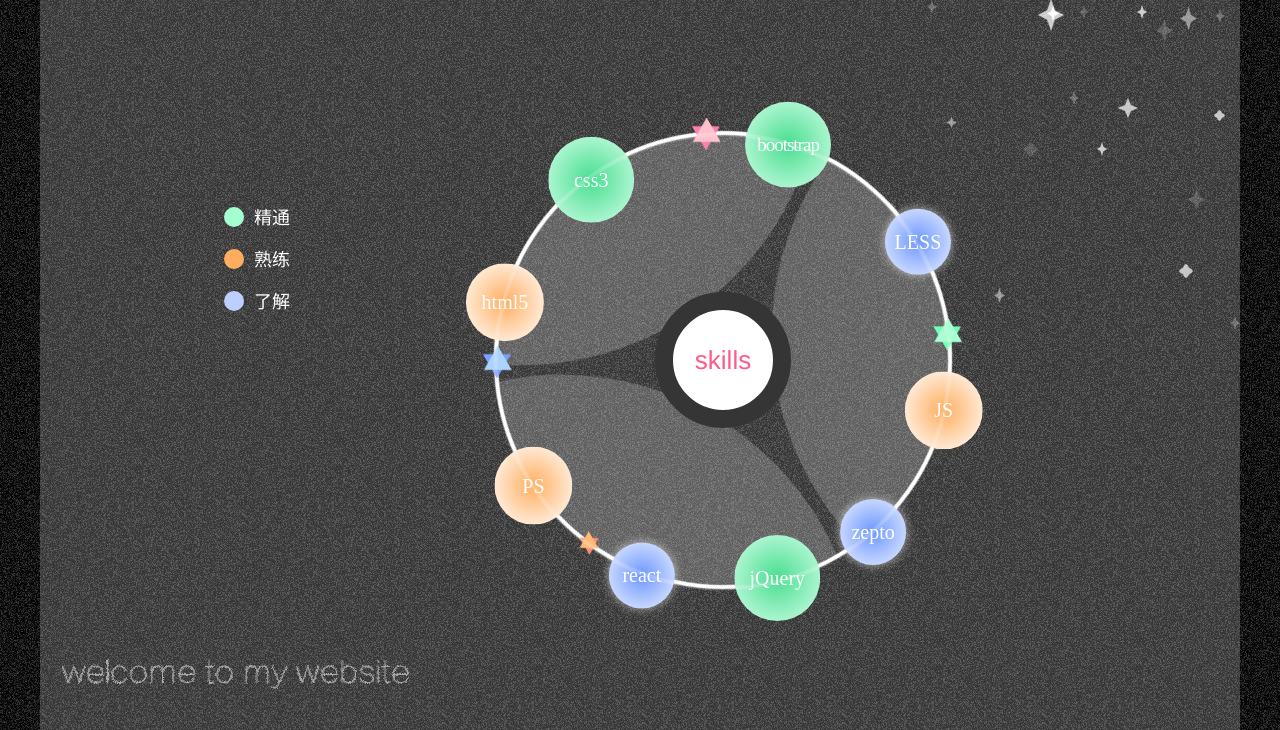
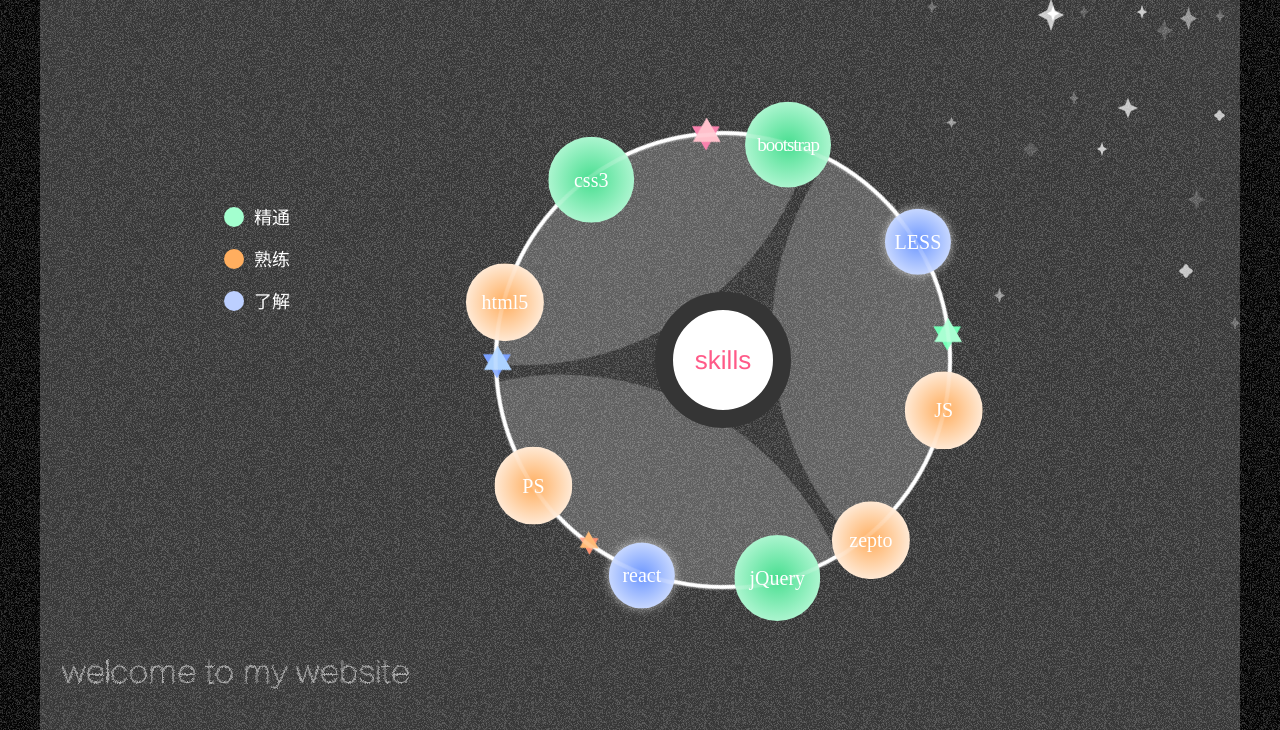
Before and after one commit to selinaJiang/theFirstRepository, a plain HTML site: page skills.html in a window 1280 px wide. Shown: the part 70-800 px from the top of the page. Drawn offline with Linux system fonts and the light colour scheme.

```diff
--- a/skills.html
+++ b/skills.html
@@ -38,7 +38,7 @@
 					<p class="skill4 blue">LESS</p>
 					<p class="skill5 orange">JS</p>
 					<p class="skill6 green">jQuery</p>
-					<p class="skill7 blue">zepto</p>
+					<p class="skill7 orange">zepto</p>
 					<p class="skill8 blue">react</p>
 					<p class="skill9 orange">PS</p>
 					<span class="six-point point1"></span>
```
